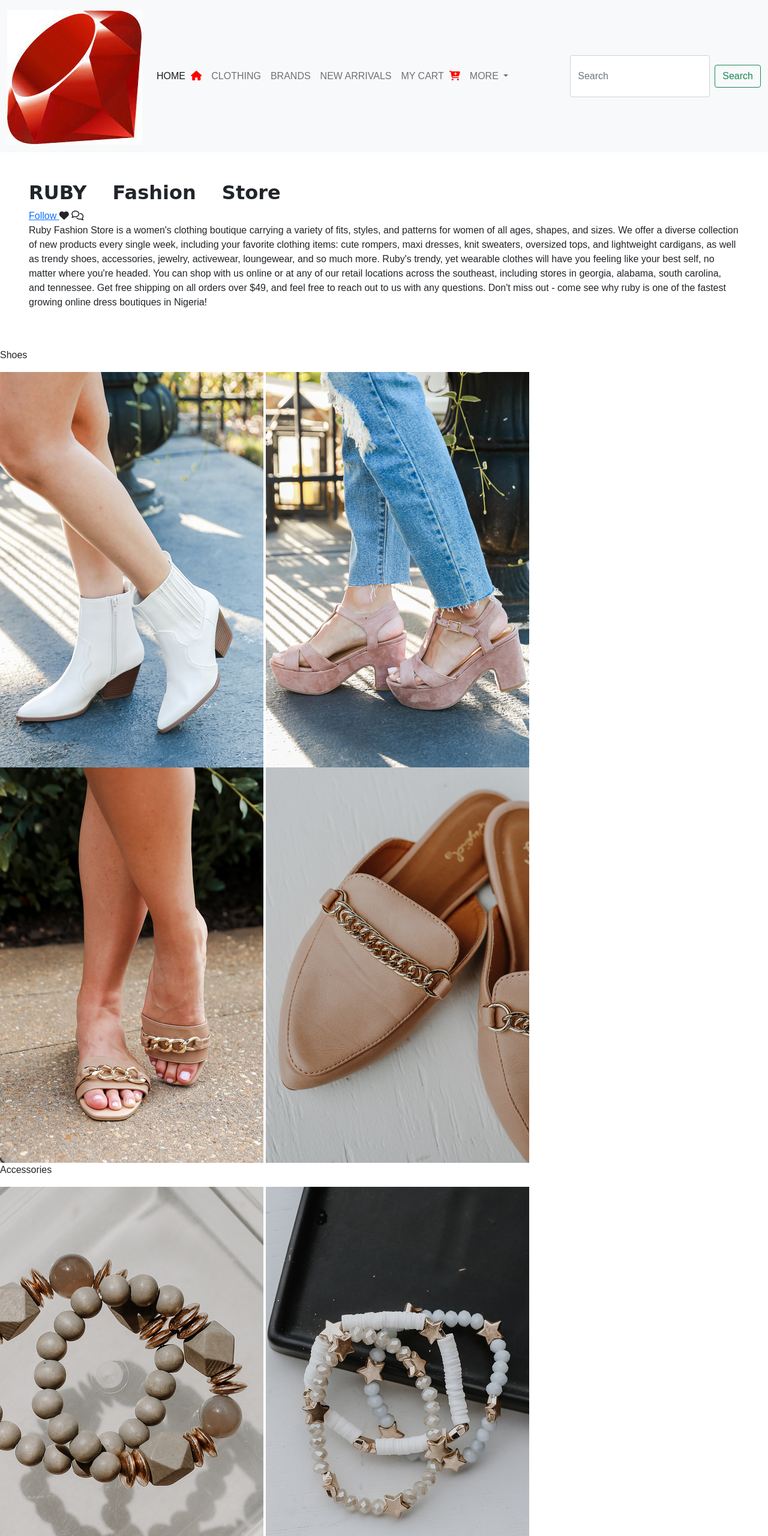
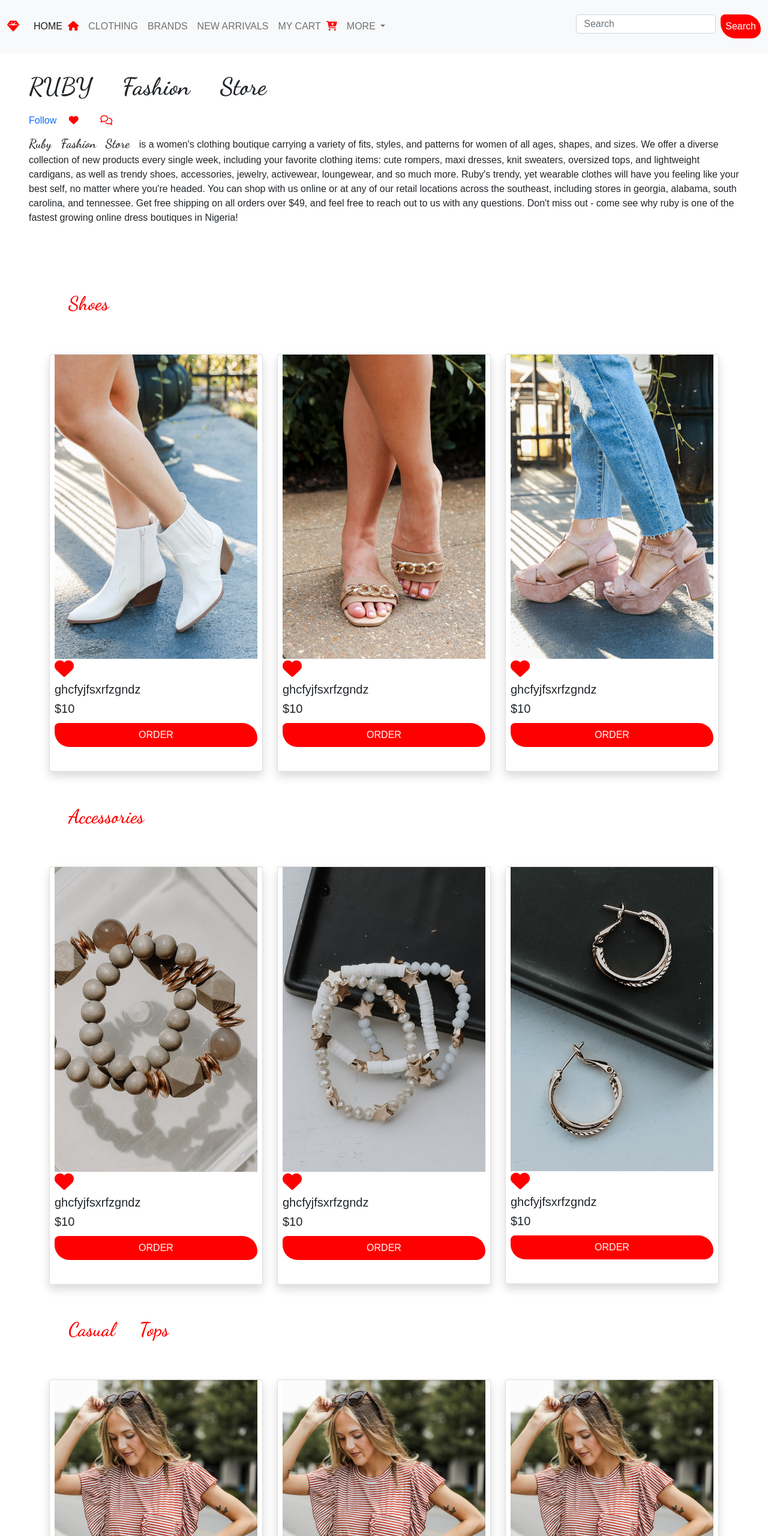
Before and after one commit to PrincessMaggy/Ruby-store, a plain HTML site: page index.html in a window 1280 px wide. Shown: the top 2560 px of the page at 60% size. Drawn offline with nearby package versions, Linux system fonts and the light colour scheme; a web font is replaced by a local one.

Commit message:
Added some features:

```diff
--- a/index.html
+++ b/index.html
@@ -6,24 +6,27 @@
     <meta name="viewport" content="width=device-width, initial-scale=1.0">
     <script src="https://kit.fontawesome.com/349ea2471d.js" crossorigin="anonymous"></script>
 
+    <link href="https://fonts.googleapis.com/css2?family=Dancing+Script:wght@600&family=MonteCarlo&display=swap" rel="stylesheet">
     <link href="https://cdn.jsdelivr.net/npm/bootstrap@5.0.2/dist/css/bootstrap.min.css" rel="stylesheet" integrity="sha384-EVSTQN3/azprG1Anm3QDgpJLIm9Nao0Yz1ztcQTwFspd3yD65VohhpuuCOmLASjC" crossorigin="anonymous">
 
     <link rel="stylesheet" href="style1.css" >
     <title>Home</title>
 </head>
 <body>
-
+ <!-- navigation menu -->
     <nav class="navbar navbar-expand-lg navbar-light bg-light">
         <div class="container-fluid">
           <a class="navbar-brand" href="#">
-              <img src="images/ruby.jpg"  alt=""  class="d-inline-block align-text-top"/> </a>
+            <i class="fas fa-gem" id="logo"></i>
+              <!-- <img src="images/ruby.jpg"  alt=""  class="d-inline-block align-text-top"/>  -->
+            </a>
           <button class="navbar-toggler" type="button" data-bs-toggle="collapse" data-bs-target="#navbarSupportedContent" aria-controls="navbarSupportedContent" aria-expanded="false" aria-label="Toggle navigation">
             <span class="navbar-toggler-icon"></span>
           </button>
           <div class="collapse navbar-collapse" id="navbarSupportedContent">
             <ul class="navbar-nav me-auto mb-2 mb-lg-0">
               <li class="nav-item">
-                <a class="nav-link active" aria-current="page" href="#">HOME <i class="fas fa-home"></i></a>
+                <a class="nav-link active" aria-current="page" href="#"> HOME <i class="fas fa-home"></i></a>
               </li>
               <li class="nav-item">
                 <a class="nav-link" href="#">CLOTHING</a>
@@ -53,8 +56,8 @@
 
             </ul>
             <form class="d-flex">
-              <input class="form-control me-2" type="search" placeholder="Search" aria-label="Search">
-              <button class="btn btn-outline-success" type="submit">Search</button>
+              <input class="form-control me-2" type="search" placeholder="Search" aria-label="Search" id="search">
+              <button  type="submit" id="btn">Search</button>
             </form>
           </div>
         </div>
@@ -62,20 +65,18 @@
 
 
 
-    <section class="mid">
+    <section class="top">
         <div>
-            <h2>RUBY Fashion Store</h2>
+            <h1>RUBY Fashion Store</h1>
 
             <a href="#">Follow </a>
-
-            <!-- <i class="fas fa-folder-plus"></i> -->
             <i class="fas fa-heart"></i>
 
-                <!-- <i class="fas fa-share"></i> -->
-                <i class="far fa-comments"></i>
+            <i class="far fa-comments"></i>
         </div>
+
         <div>
-            <p>Ruby Fashion Store is a women's clothing boutique carrying a variety of fits, styles, and patterns for women of all ages, shapes, and sizes.
+            <p><span>Ruby Fashion Store </span>is a women's clothing boutique carrying a variety of fits, styles, and patterns for women of all ages, shapes, and sizes.
                  We offer a diverse collection of new products every single week, including your favorite clothing items: cute rompers, maxi dresses, knit sweaters, oversized tops, and lightweight cardigans, as well as trendy shoes, accessories, jewelry, activewear, loungewear, and so much more.
                  Ruby's trendy, yet wearable clothes will have you feeling like your best self, no matter where you're headed.
                  You can shop with us online or at any of our retail locations across the southeast, including stores in georgia, alabama, south carolina, and tennessee.
@@ -85,61 +86,164 @@
     </section>
 
 
-    <section class="samples">
-        <div class="shoes">
-            <p> Shoes</p>
-            <img src="images/shoe1.jpg">
-            <img src="images/shoe3.jpg">
-            <img src="images/shoe2.jpg">
-            <img src="images/shoe4.jpg">
-        </div>
-        <div class="accessories">
-            <p> Accessories</p>
-            <img src="images/accessory1.jpg">
-            <img src="images/accessory2.jpg">
-            <img src="images/accessory3.jpg">
-            <img src="images/accessory4.jpg">
-
-        </div>
-        <div>
-            <p>Casual Tops</p>
-            <img src="images/top1.jpg">
-            <img src="images/top2.jpg">
-            <img src="images/top3.jpg">
-            <img src="images/top4.jpg">
-        </div>
-
-        <button>SHOP OUR NEWEST ARRIVALS</button>
 
 
 
-    <section>
-        <div>
-            <img src="images/ruby.jpg">
+<!-- product section -->
 
+<section class="samples py-5">
+  <div class="container">
+      <h2> Shoes</h2>
+
+      <div class="row">
+          <div class="col-lg-4 col-sm-6 col-xl-4 my-4">
+              <div class="card px-2 pb-4 shadow">
+                 <img src="images/shoe1.jpg" class="img img-fluid">
+                  <a href="#" class="heart mb-1 "><i class="fa fa-heart fa-2x"></i></a>
+                  <h5 class="card-title"> ghcfyjfsxrfzgndz</h5>
+                  <h5 class="info">$10</h5>
+                  <a href="" class="btn btn-outline-info btn-block  mt-1" id="btn" > ORDER </a>
+              </div>
+          </div>
+
+
+          <div class="col-lg-4 col-sm-6 col-xl-4 my-4">
+            <div class="card px-2 pb-4 shadow">
+               <img src="images/shoe2.jpg" class="img img-fluid">
+                <a href="#" class="heart mb-1 "><i class="fa fa-heart fa-2x"></i></a>
+                <h5 class="card-title"> ghcfyjfsxrfzgndz</h5>
+                <h5 class="info">$10</h5>
+                <a href="" class="btn btn-outline-info btn-block  mt-1" id="btn" > ORDER </a>
+            </div>
         </div>
-       <p> RUBY FASHION STORE </br>
-        WE TRANSFORM IDEAS INTO PROFITABLE BUSINESSES</p>
-        <button> <i class="far fa-envelope"></i> Contact Us</button>
+
+        <div class="col-lg-4 col-sm-6 col-xl-4 my-4">
+          <div class="card px-2 pb-4 shadow">
+             <img src="images/shoe3.jpg" class="img img-fluid">
+              <a href="#" class="heart mb-1 "><i class="fa fa-heart fa-2x"></i></a>
+              <h5 class="card-title"> ghcfyjfsxrfzgndz</h5>
+              <h5 class="info">$10</h5>
+              <a href="" class="btn btn-outline-info btn-block  mt-1" id="btn" > ORDER </a>
+          </div>
+        </div>
+      </div>
+  </div>
+
+
+  <div class="container">
+    <h2> Accessories</h2>
+
+    <div class="row">
+        <div class="col-lg-4 col-sm-6 col-xl-4 my-4">
+            <div class="card px-2 pb-4 shadow">
+              <img src="images/accessory1.jpg"class="img img-fluid">
+                <a href="#" class="heart mb-1 "><i class="fa fa-heart fa-2x"></i></a>
+                <h5 class="card-title"> ghcfyjfsxrfzgndz</h5>
+                <h5 class="info">$10</h5>
+                <a href="" class="btn btn-outline-info btn-block  mt-1" id="btn" > ORDER </a>
+            </div>
+        </div>
+
+
+        <div class="col-lg-4 col-sm-6 col-xl-4 my-4">
+          <div class="card px-2 pb-4 shadow">
+            <img src="images/accessory2.jpg"class="img img-fluid">
+              <a href="#" class="heart mb-1 "><i class="fa fa-heart fa-2x"></i></a>
+              <h5 class="card-title"> ghcfyjfsxrfzgndz</h5>
+              <h5 class="info">$10</h5>
+              <a href="" class="btn btn-outline-info btn-block  mt-1" id="btn" > ORDER </a>
+          </div>
+      </div>
+
+      <div class="col-lg-4 col-sm-6 col-xl-4 my-4">
+        <div class="card px-2 pb-4 shadow">
+          <img src="images/accessory3.jpg"class="img img-fluid">
+            <a href="#" class="heart mb-1 "><i class="fa fa-heart fa-2x"></i></a>
+            <h5 class="card-title"> ghcfyjfsxrfzgndz</h5>
+            <h5 class="info">$10</h5>
+            <a href="" class="btn btn-outline-info btn-block  mt-1" id="btn" > ORDER </a>
+        </div>
+       </div>
+
+    </div>
+</div>
+
+
+<div class="container">
+  <h2>Casual Tops</h2>
+
+  <div class="row">
+      <div class="col-lg-4 col-sm-6 col-xl-4 my-4">
+          <div class="card px-2 pb-4 shadow">
+            <img src="images/top4.jpg"class="img img-fluid">
+              <a href="#" class="heart mb-1 "><i class="fa fa-heart fa-2x"></i></a>
+              <h5 class="card-title"> ghcfyjfsxrfzgndz</h5>
+              <h5 class="info">$10</h5>
+              <a href="" class="btn btn-outline-info btn-block  mt-1" id="btn" > ORDER </a>
+          </div>
+      </div>
+
+
+      <div class="col-lg-4 col-sm-6 col-xl-4 my-4">
+        <div class="card px-2 pb-4 shadow">
+          <img src="images/top4.jpg"class="img img-fluid">
+            <a href="#" class="heart mb-1 "><i class="fa fa-heart fa-2x"></i></a>
+            <h5 class="card-title"> ghcfyjfsxrfzgndz</h5>
+            <h5 class="info">$10</h5>
+            <a href="" class="btn btn-outline-info btn-block  mt-1" id="btn" > ORDER </a>
+        </div>
+    </div>
+
+    <div class="col-lg-4 col-sm-6 col-xl-4 my-4">
+      <div class="card px-2 pb-4 shadow">
+        <img src="images/top4.jpg"class="img img-fluid">
+          <a href="#" class="heart mb-1 "><i class="fa fa-heart fa-2x"></i></a>
+          <h5 class="card-title"> ghcfyjfsxrfzgndz</h5>
+          <h5 class="info">$10</h5>
+          <a href="" class="btn btn-outline-info btn-block  mt-1" id="btn" > ORDER </a>
+      </div>
+    </div>
+
+    </div>
+  </div>
+
+  <div style="text-align: center;">
+    <button class="btn2">SHOP OUR NEWEST ARRIVALS</button>
+    </div>
+</section>
+
+
+
+
+
+
+
+  <!-- mid section -->
+    <section class="mid">
+        <i class="fas fa-gem" id="logo"></i>
+
+       <h2> <b>RUBY Fashion Store </b></h2>
+        <p> WE TRANSFORM IDEAS INTO PROFITABLE BUSINESSES.</p>
+        <button class="btn2"> <i class="far fa-envelope"></i> CONTACT US</button>
     </section>
 
 
 
     <section class="bottom">
-        <a href="#" id="logo">RUBY
-        </a>
+      <i class="fas fa-gem" id="logo"></i>
+        <p><span> Ruby Fashion Store </span>is the world’s leading community for creatives to share, grow, and get hired.</p>
 
-        <p> Ruby Coutoure is the world’s leading community for creatives to share, grow, and get hired.</p>
-          <div>
-            <i class="fas fa-baseball-ball"></i>
+        <div id="icons">
+            <i class="fas fa-gem"></i>
             <i class="fab fa-facebook-square"></i>
             <i class="fab fa-instagram"></i>
             <i class="fab fa-twitter"></i>
             <i class="fab fa-pinterest"></i>
           </div>
-           <div>
-             <ul>
-                 <div>
+
+           <div class="lists">
+                 <div class="link">
+                   <ul>
                     <li><a href="#">For designers</a></li>
                     <li><a href="#"> Go Pro!</a></li>
                     <li><a href="#">Explore design work</a></li>
@@ -147,15 +251,11 @@
                     <li><a href="#"> Code of conduct</a></li>
                     <li><a href="#">Weekly Warm-Up</a></li>
                     <li><a href="#"> Code of conduct</a></li>
-                </div>
-                <div>
-                    <li><a href="#"> Hire designers</a></li>
-                    <li><a href="#">Post a freelance project</a></li>
-                    <li><a href="#"> Search for designers</a></li>
-                    <li><a href="#">Brands</a></li>
-                    <li><a href="#">Advertise with us</a></li>
-                </div>
-                <div>
+                    </ul>
+                  </div>
+
+                <div class="link">
+                  <ul>
                     <li><a href="#">Company</a></li>
                     <li><a href="#">About</a></li>
                     <li><a href="#">Careers</a></li>
@@ -164,8 +264,11 @@
                     <li><a href="#">FAQs</a></li>
                     <li><a href="#">Terms of service</a></li>
                     <li><a href="#">Privacy policy</a></li>
+                  </ul>
                 </div>
-                <div>
+
+                <div class="link">
+                  <ul>
                     <li><a href="#">Directories</a></li>
                     <li><a href="#">Design jobs</a></li>
                     <li><a href="#">Designers for hire</a></li>
@@ -173,19 +276,28 @@
                     <li><a href="#">Tags</a></li>
                     <li><a href="#">Design assets</a></li>
                     <li><a href="#">Shop Creative Market</a></li>
+                    </ul>
                 </div>
-             </ul>
-
+                <div class="link">
+                  <ul>
+                      <li><a href="#"> Hire designers</a></li>
+                      <li><a href="#">Post a freelance project</a></li>
+                      <li><a href="#"> Search for designers</a></li>
+                      <li><a href="#">Brands</a></li>
+                      <li><a href="#">Advertise with us</a></li>
+                    </ul>
+                  </div>
 
         </div>
 
     </section>
 
 
+<!-- footer section -->
+    <footer>
+      <i class="fas fa-gem" id="logo"></i>
+        <p> &copy 2021 Ruby. All rights reserved.</p>
 
-    <footer>
-        <p> &copy 2021 Ruby. All rights reserved.</p>
-        <img src="images/ruby.jpg">
 
     </footer>
 
```
